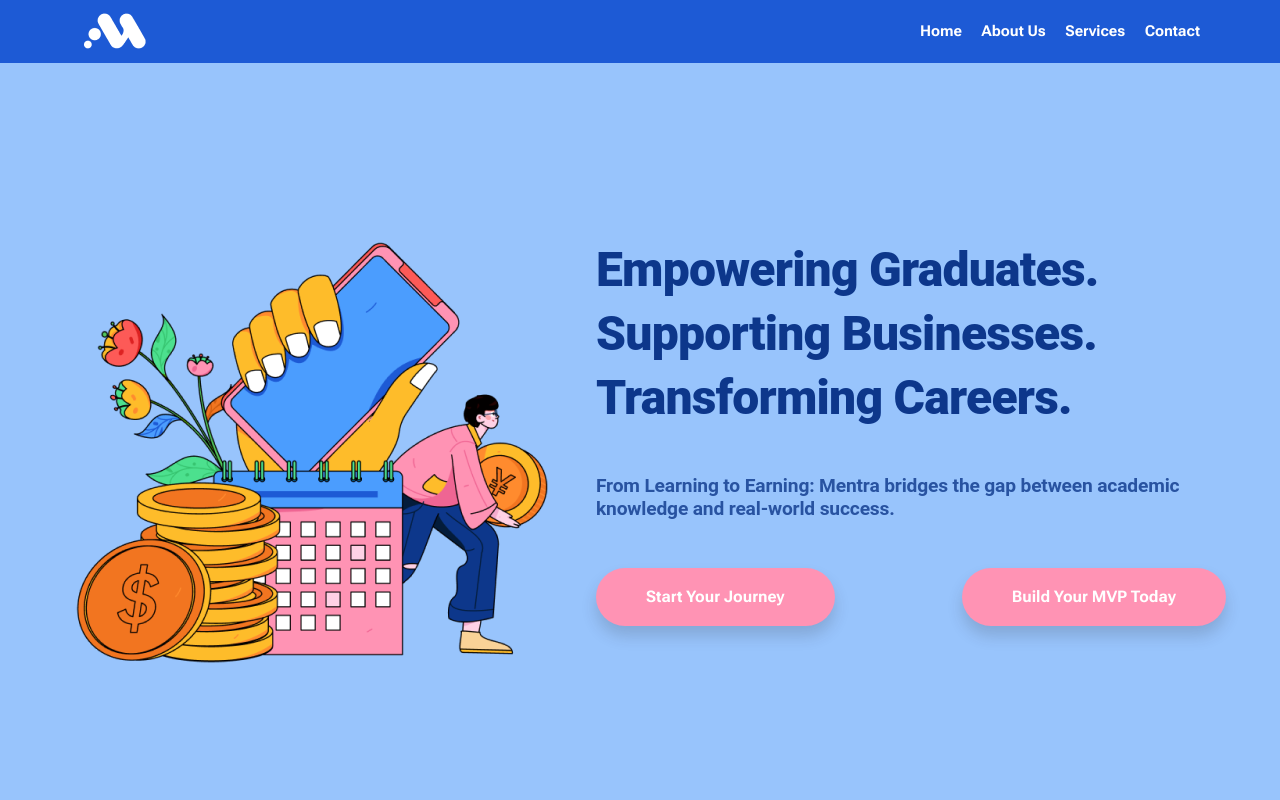
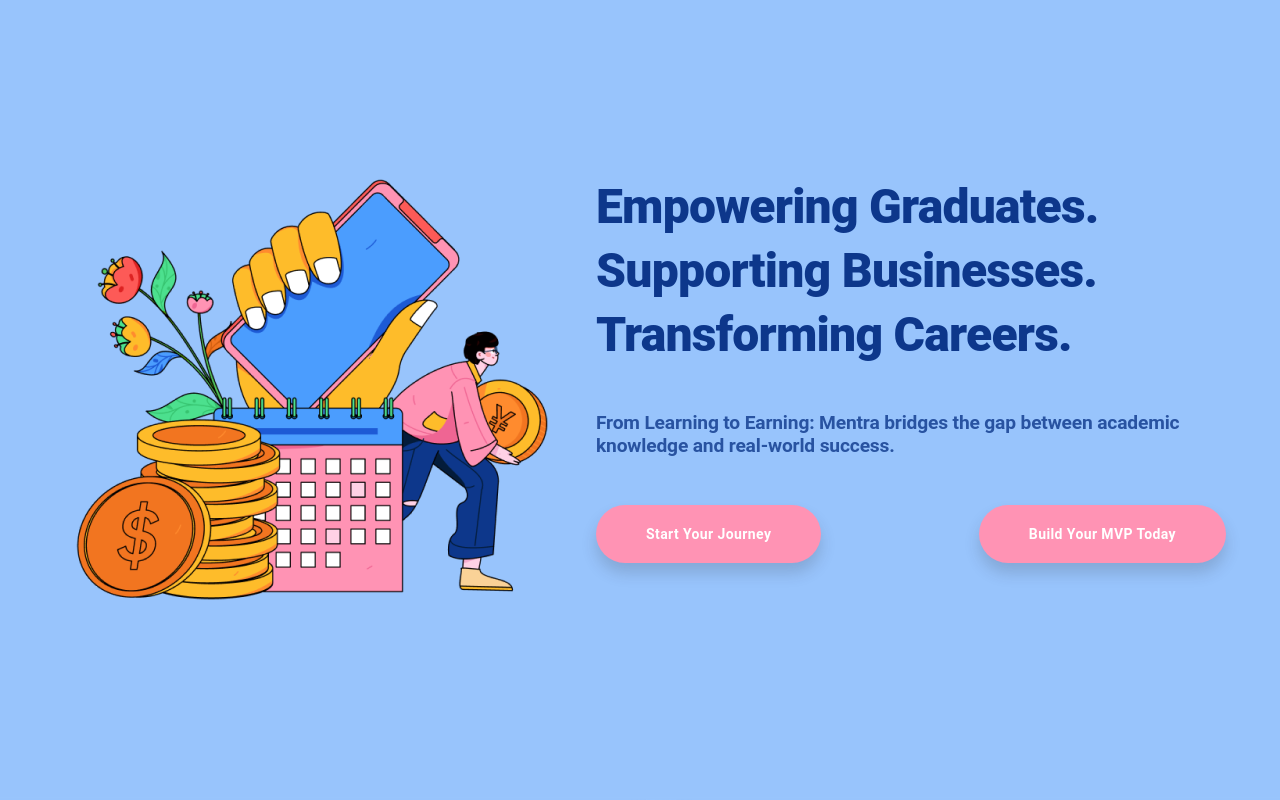
Before and after one commit to Mentra-Inc/mentra-next, a Next.js app: page / in a window 1280 px wide. Shown: the top 800 px of the page. Built offline with nearby package versions, Linux system fonts and the light colour scheme.

Commit message:
no longer use tailwindcss

```diff
--- /dev/null
+++ b/components/CustomButton.tsx
@@ -0,0 +1,39 @@
+import { Button, useTheme } from "@mui/material";
+import { ReactNode } from "react";
+
+interface CustomButtonProps {
+  children: ReactNode;
+}
+
+function CustomButton({ children }: Readonly<CustomButtonProps>) {
+  const theme = useTheme(); // Access the theme
+
+  return (
+    <Button
+      variant="contained"
+      sx={{
+        maxWidth: theme.custom.button.maxWidth,
+        maxHeight: theme.custom.button.maxHeight,
+        display: "flex",
+        justifyContent: "center",
+        alignItems: "center",
+        textTransform: "none",
+        fontWeight: 700,
+        fontFamily: "Roboto, sans-serif",
+        px: theme.custom.button.paddingX,
+        py: theme.custom.button.paddingY,
+        borderRadius: theme.custom.button.borderRadius,
+        backgroundColor: theme.custom.colors.customButtonBg,
+        color: "white",
+        boxShadow: theme.custom.button.boxShadow,
+        "&:hover": {
+          backgroundColor: theme.custom.colors.customButtonHover,
+        },
+      }}
+    >
+      {children}
+    </Button>
+  );
+}
+
+export default CustomButton;
--- a/components/Hero.tsx
+++ b/components/Hero.tsx
@@ -2,6 +2,7 @@
 import { Box, Typography, Stack, useTheme } from "@mui/material";
 import WaveDivider from "./WaveDivider";
 import Heading from "./Heading";
+import CustomButton from "./CustomButton";
 
 export default function Hero() {
     const theme = useTheme();
@@ -14,7 +15,8 @@
                 position: "relative",
                 display: "flex",
                 justifyContent: "center",
-                alignItems: "center"
+                alignItems: "center",
+                width: '100vw'
             }}
         >
             <Box
@@ -42,12 +44,25 @@
                     }
                 }}
             >
-                <Stack>
+                <Stack
+                    sx={{
+                        maxWidth: "100%",
+                        width: {
+                            xs: "90%",
+                            sm: "80%",
+                            lg: theme.custom.sizes.heroImg.width
+                        },
+                    }}
+                >
                     <Image
                         src="/hero_img.png"
+                        alt="Hero Image"
                         width={theme.custom.sizes.heroImg.width}
                         height={theme.custom.sizes.heroImg.height}
-                        alt="Hero Image"
+                        style={{
+                            width: "100%",
+                            height: "auto"
+                        }}
                     />
                 </Stack>
 
@@ -90,8 +105,8 @@
                         alignItems="center"
                         spacing={theme.spacing(2)}
                     >
-                        <button className="btn-custom">Start Your Journey</button>
-                        <button className="btn-custom">Build Your MVP Today</button>
+                        <CustomButton>Start Your Journey</CustomButton>
+                        <CustomButton>Build Your MVP Today</CustomButton>
                     </Stack>
                 </Stack>
             </Box>
--- a/pages/index.tsx
+++ b/pages/index.tsx
@@ -7,7 +7,7 @@
   return (
     <ThemeProvider theme={theme}>
       <main>
-        <MenuBar />
+        {/* <MenuBar /> */}
         <Hero />
       </main>
     </ThemeProvider>
--- a/styles/globals.css
+++ b/styles/globals.css
@@ -1,9 +1,5 @@
-@tailwind base;
-@tailwind components;
-@tailwind utilities;
-
-.btn-custom {
-  @apply max-w-[290px] max-h-[58px] hover:bg-[#FF9F0A] flex justify-center items-center text-white font-[700] font-roboto px-[50px] py-[20px] rounded-[50px] bg-[#ff93b4] shadow-[0px_10px_15px_0px_rgba(46,46,50,0.18)];
+body {
+  margin: 0;
 }
 
 /* Wave Divider */
--- a/theme/theme.d.ts
+++ b/theme/theme.d.ts
@@ -9,7 +9,19 @@
         logoImg: { width: number; height: number };
         productCard: { maxWidth: number };
         aboutUsText: { maxWidth: number };
-      };
+      },
+      button: {
+        maxWidth: string;
+        maxHeight: string;
+        paddingX: string;
+        paddingY: string;
+        borderRadius: string;
+        boxShadow: string;
+      },
+      colors: {
+        customButtonBg: string;
+        customButtonHover: string;
+      }
     };
   }
 
@@ -21,7 +33,19 @@
         logoImg?: { width: number; height: number };
         productCard?: { maxWidth: number };
         aboutUsText?: { maxWidth: number };
-      };
+      },
+      button?: {
+        maxWidth?: string;
+        maxHeight?: string;
+        paddingX?: string;
+        paddingY?: string;
+        borderRadius?: string;
+        boxShadow?: string;
+      },
+      colors?: {
+        customButtonBg?: string;
+        customButtonHover?: string;
+      }
     };
   }
 }
--- a/theme/theme.ts
+++ b/theme/theme.ts
@@ -10,7 +10,7 @@
         },
         background: {
             default: '#98c4fc'
-        }
+        },
     },
     spacing: 4,
     typography: {
@@ -37,6 +37,18 @@
             logoImg: { width: 68, height: 50 },
             productCard: { maxWidth: 575 },
             aboutUsText: { maxWidth: 630 }
+        },
+        button: {
+            maxWidth: "290px",
+            maxHeight: "58px",
+            paddingX: "50px",
+            paddingY: "20px",
+            borderRadius: "50px",
+            boxShadow: "0px 10px 15px rgba(46,46,50,0.18)",
+        },
+        colors: {
+            customButtonBg: "#ff93b4",
+            customButtonHover: "#FF9F0A"
         }
     }
 });
```
